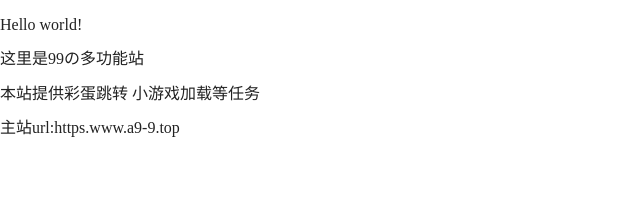
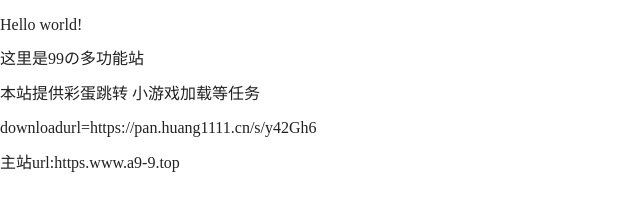
Before and after one commit to QAdminzhangQ/dgn, a website built with Parcel: page index.html in a window 1280 px wide. Shown: the whole page, without its empty margins (0-640 px from the left). Built offline with nearby package versions, Linux system fonts and the light colour scheme.

Commit message:
Update index.html

```diff
--- a/index.html
+++ b/index.html
@@ -28,6 +28,7 @@
   <p>Hello world!</p>
   <p>这里是99の多功能站</p>
   <p>本站提供彩蛋跳转 小游戏加载等任务</p>
+  <p>downloadurl=https://pan.huang1111.cn/s/y42Gh6</p>
   <p>主站url:https.www.a9-9.top</p>
   <script src="js/vendor/modernizr-3.11.2.min.js"></script>
   <script src="js/plugins.js"></script>
```
